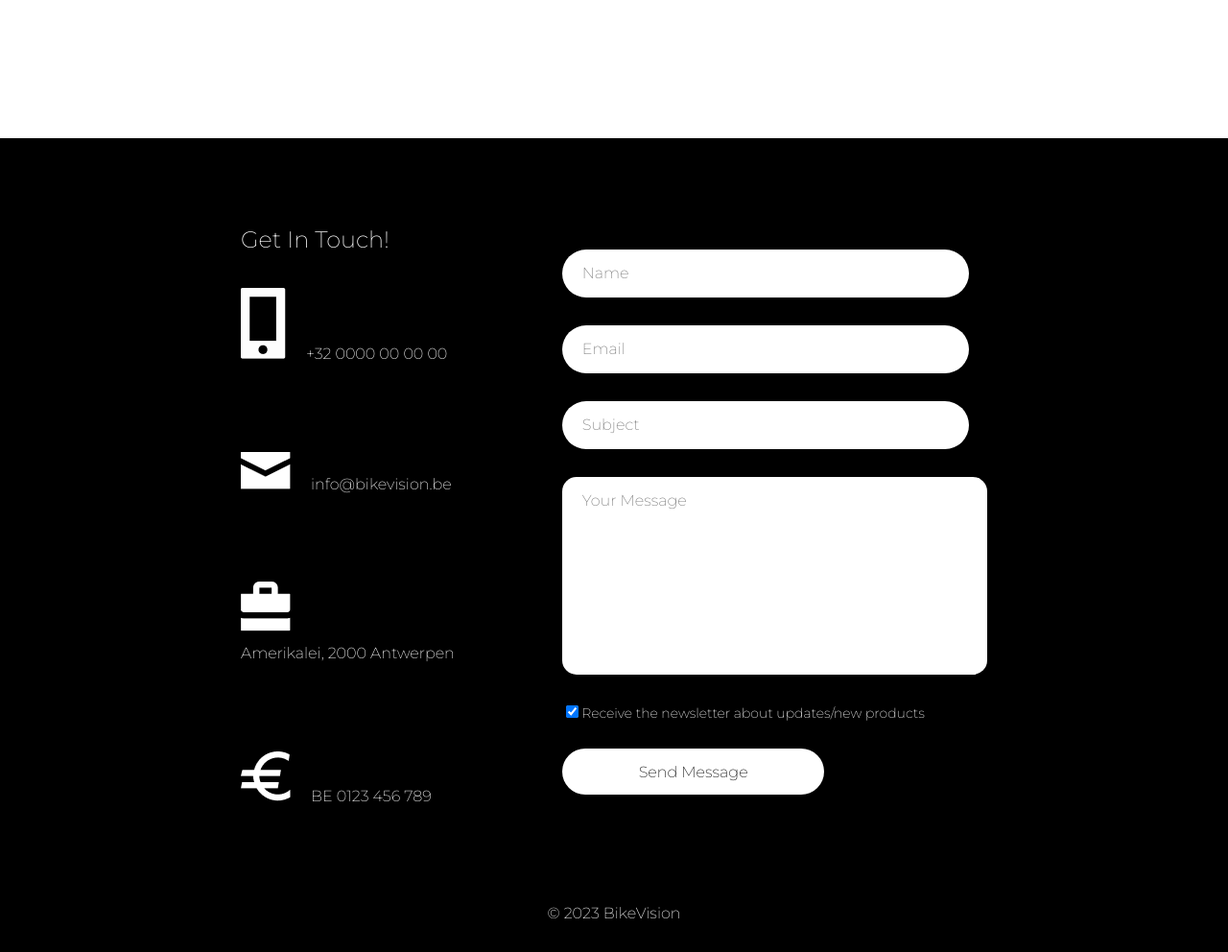
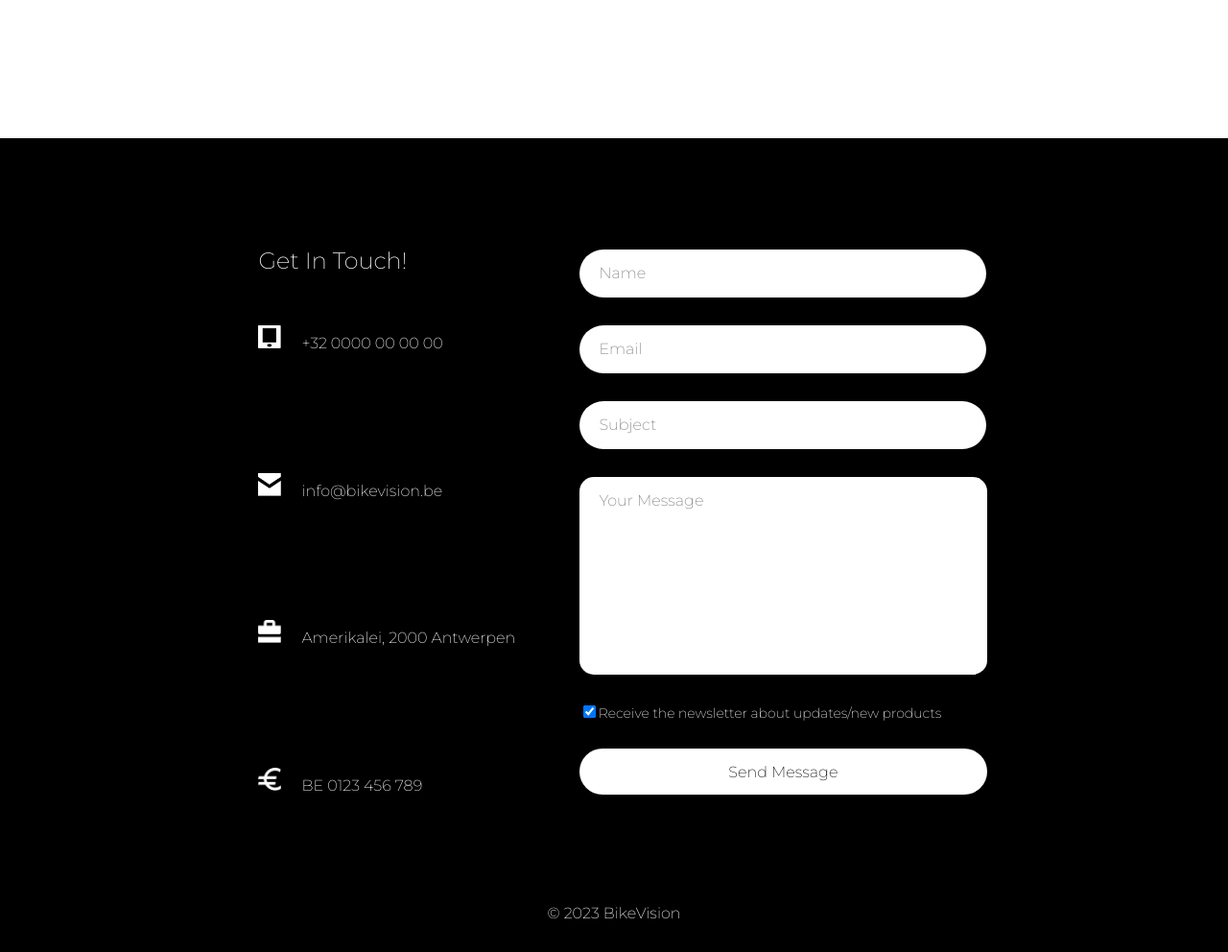
Before and after one commit to SenneDeWinter/BikeVision, a PHP site: page / in a window 1280 px wide. Shown: the part 3856-4848 px from the top of the page at 96% size. Run offline with PHP 8.4, Linux system fonts and the light colour scheme.

Commit message:
updated contact styling

```diff
--- a/assets/CSS/style.css
+++ b/assets/CSS/style.css
@@ -373,6 +373,7 @@ img{
 
 #info{
     grid-area: info;
+    height: 35.449375rem;
 }
 
 #info h2{
@@ -380,12 +381,14 @@ img{
     font-size: 1.5rem;
     text-transform: capitalize;
     font-weight: 200;
-    margin-bottom: 2.375rem;
+    margin-bottom: 3.375rem;
 }
 
 #info img{
     display: inline-block;
     margin-right: 1.04875rem;
+    width: 1.5rem;
+    height: 1.5rem;
 }
 
 #info p{
@@ -398,7 +401,7 @@ img{
 
 #info span{
     display: block;
-    margin-bottom: 5.0875rem;
+    margin-bottom: 7.0875rem;
 
 }
 
@@ -444,7 +447,7 @@ input[type=email]{
 textarea{
     display: block;
     border: none;
-    width: 25.1025rem;
+    width: 24rem;
     height: 11rem;
     background-color: white;
     font-family: 'Montserrat', sans-serif;
@@ -466,7 +469,7 @@ label{
 
 input[type=button], input[type=submit]{
     border: none;
-    width: 17.069375rem;
+    width: 100%;
     height: 3rem;
     background-color: white;
     font-family: 'Montserrat', sans-serif;
```
